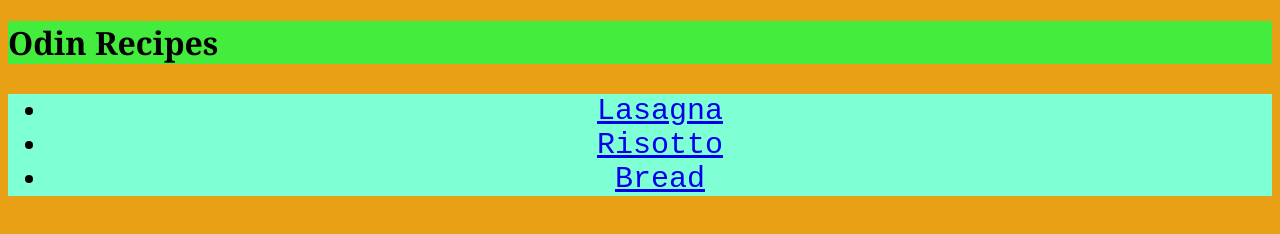
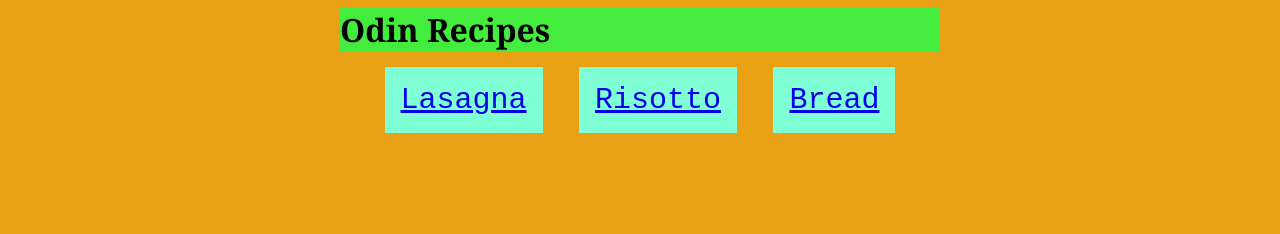
Before and after one commit to vcastroa/odin-recipes, a plain HTML site: page index.html in a window 1280 px wide. Drawn offline with Linux system fonts and the light colour scheme.

Commit message:
style index.html with box model knowledge

```diff
--- a/styles.css
+++ b/styles.css
@@ -6,21 +6,27 @@
 
 h1 {
     font-family: Georgia, serif;
-    font-weight: 900;
+    font-weight: 600;
     background-color: rgb(67, 236, 61);
     text-align: left;
+    width: 600px;
+    margin: 0 auto;
 }
 
-ul,
-ol,
-li,
 a {
     font-family: monospace;
     background-color: aquamarine;
     font-size: 30px;
-
+    padding: 16px;
+    margin: 32px 16px;
 }
 
 li {
     align-tracks: center;
+    display: inline-block;
+    margin: 16px auto;
 }
+
+ul {
+    margin: 16px 40px 0 0;
+}
```
